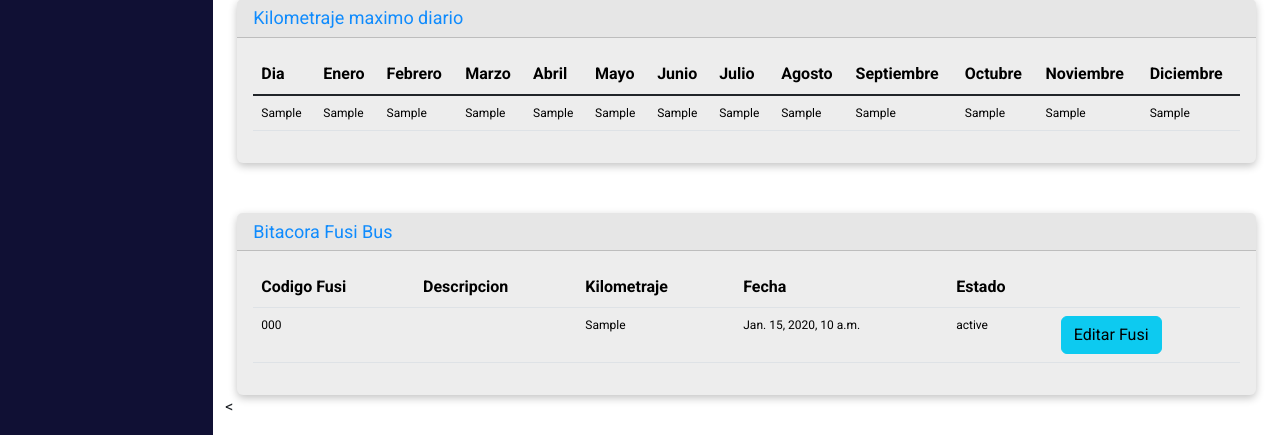
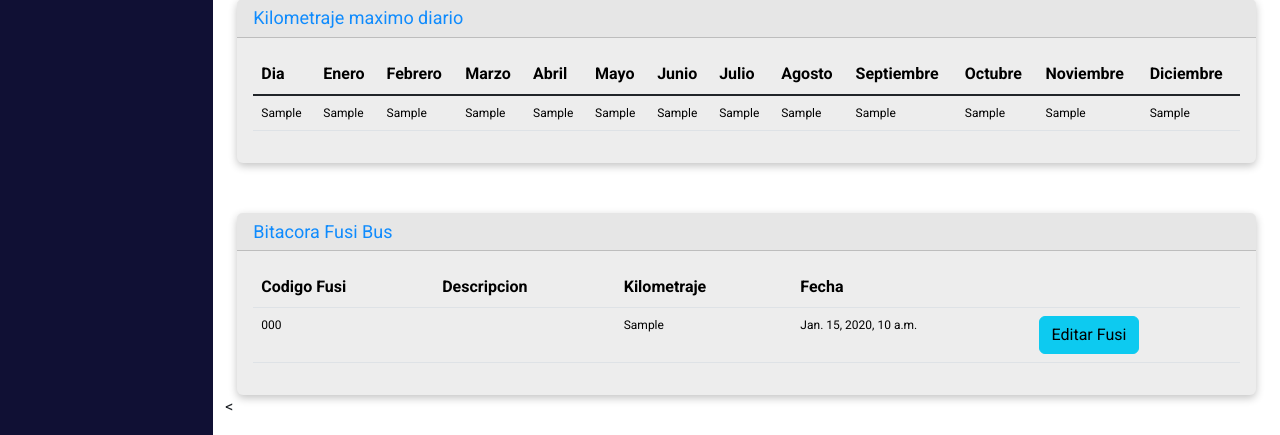
Before and after one commit to Reborn-Telemetry/Alicanto-Backend, a Django app: template templates/bus/bus-profile.html in a window 1280 px wide. Shown: the part 1003-1438 px from the top of the page. Run offline with Django 5.2, Linux system fonts and the light colour scheme; the template is opened without the code that fills it: most values are stand-ins (such as "Sample title", 1, 10 or a date in 2020); grey boxes marked "Sample" are stand-in pictures; some libraries are stand-ins or nearby versions.

Commit message:
eliminacion estado tabla

```diff
--- a/templates/bus/bus-profile.html
+++ b/templates/bus/bus-profile.html
@@ -371,7 +371,7 @@
                                 <th>Descripcion</th>
                                 <th>Kilometraje</th>
                                 <th>Fecha</th>
-                                <th>Estado</th>
+
                                 <th></th>
                             </tr>
                         </thead>
@@ -385,7 +385,6 @@
                                 </td>
                                 <td>{{i.failure_odometer}}</td>
                                 <td>{{i.TimeStamp}}</td>
-                                <td>{{i.fusi_state}}</td>
 
                                 <td>
                                     <a href="{% url 'update-fusi-code' i.id  %}">
```
